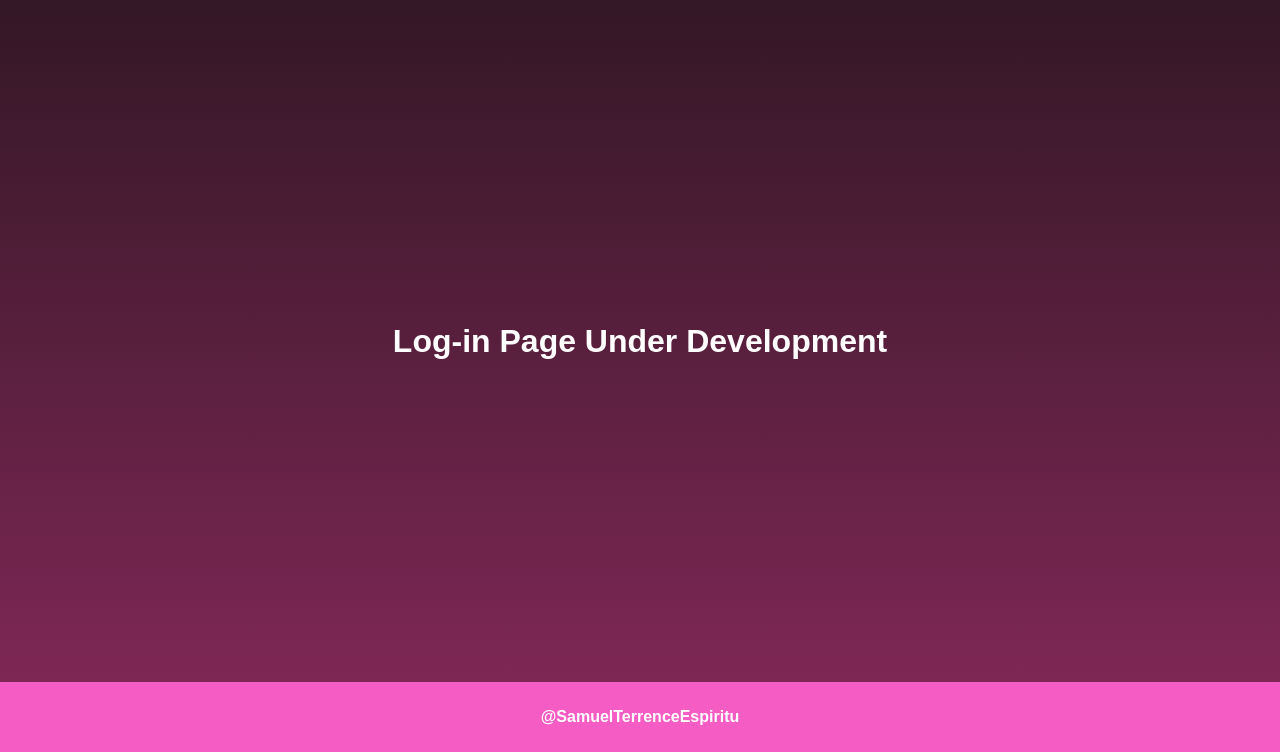
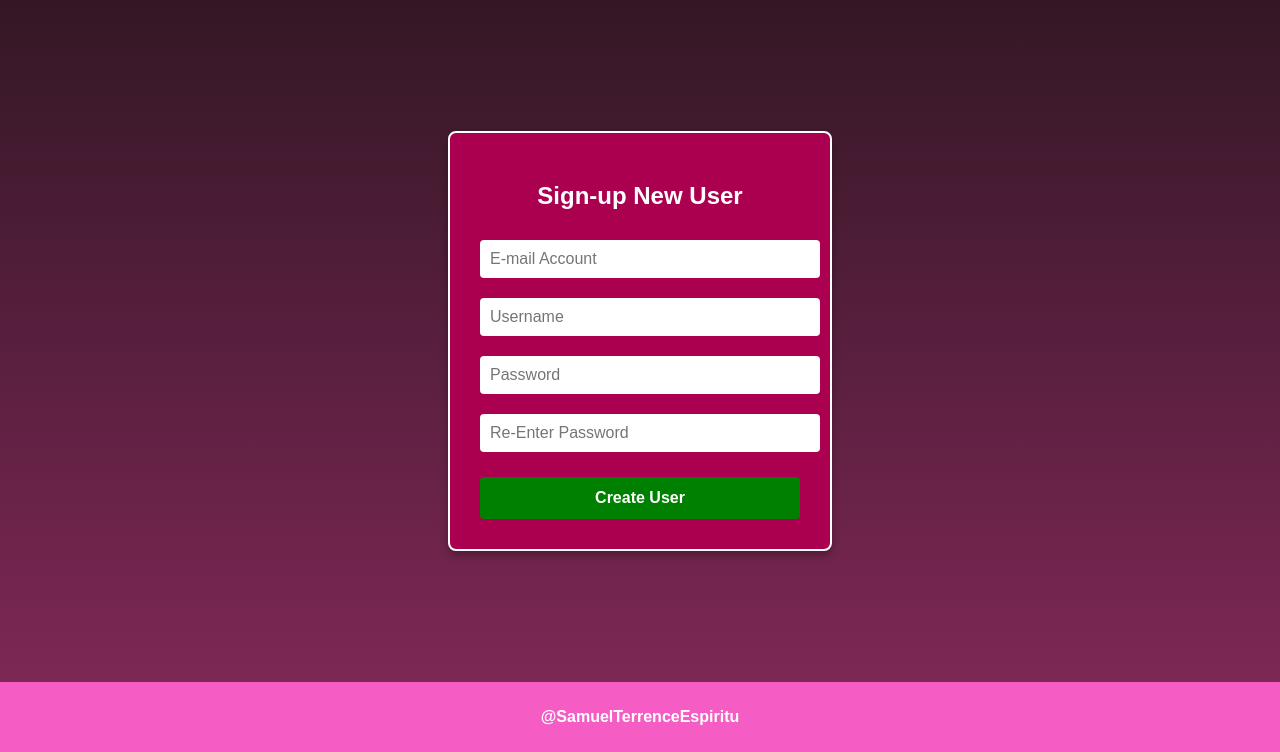
Before and after one commit to LtNamelin/WEBSYS-ACTIVITY_ESPIRITU_SAMUEL-TERRENCE, a CodeIgniter 4 app: the page made by backend/app/Views/user/signup.php in a window 1280 px wide. Shown: the part 48-800 px from the top of the page. Run offline with PHP 8.4 and a stand-in for CodeIgniter, Linux system fonts and the light colour scheme; the template is opened without the code that fills it, so the values that code supplies are empty; some libraries are stand-ins or nearby versions.

Commit message:
- Updated the readme.md again - Adjusted placeholder text in landing.php - Added a temporary placeholder for Log-in funciton in login.php - Added a temporary placeholder for Sign-up creating new users for signup.php

```diff
--- a/backend/app/Views/user/signup.php
+++ b/backend/app/Views/user/signup.php
@@ -1,5 +1,5 @@
 <?php
-// signup.php
+// login.php
 ?>
 <!DOCTYPE html>
 <html lang="en">
@@ -51,9 +51,44 @@
             align-items: center;
         }
 
-        main h1 {
+        .login-card {
+            background-color: #aa004fff;
+            border: 2px solid white;
+            border-radius: 8px;
+            padding: 30px;
+            width: 320px;
+            box-shadow: 0px 4px 8px rgba(0, 0, 0, 0.3);
             text-align: center;
-            font-size: 2rem;
+        }
+
+        .login-card h2 {
+            margin-bottom: 20px;
+        }
+
+        .login-card input {
+            width: 100%;
+            padding: 10px;
+            margin: 10px 0;
+            border: none;
+            border-radius: 4px;
+            font-size: 1rem;
+        }
+
+        .login-card button {
+            width: 100%;
+            padding: 12px;
+            background-color: green;
+            color: white;
+            border: none;
+            border-radius: 4px;
+            font-size: 1rem;
+            font-weight: bold;
+            cursor: pointer;
+            margin-top: 15px;
+        }
+
+        .login-card button:hover {
+            background-color: darkgreen;
         }
 
         footer {
@@ -79,9 +114,19 @@
             </ul>
         </nav>
     </header>
+
     <!-- Main content -->
     <main>
-        <h1>Log-in Page Under Development</h1>
+        <div class="login-card">
+            <h2>Sign-up New User</h2>
+            <form>
+                <input type="text" placeholder="E-mail Account" required>
+                <input type="password" placeholder="Username" required>
+                <input type="password" placeholder="Password" required>
+                <input type="password" placeholder="Re-Enter Password" required>
+                <button type="submit">Create User</button>
+            </form>
+        </div>
     </main>
 
     <!-- Footer -->
```
Also changed, not shown: backend/app/Views/user/landing.php (+13 -3 lines), backend/app/Views/user/login.php (+46 -3 lines), readme.md.
